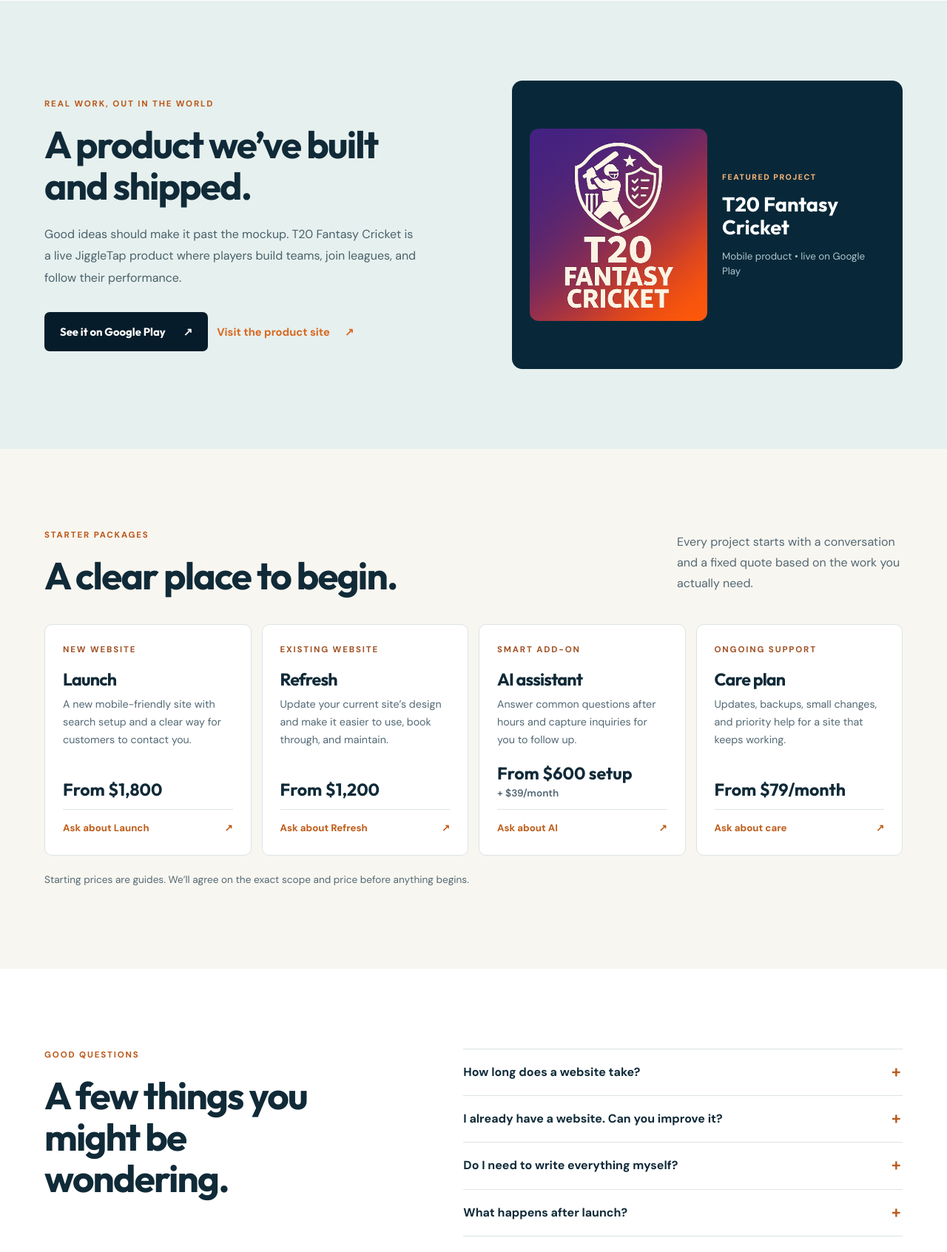
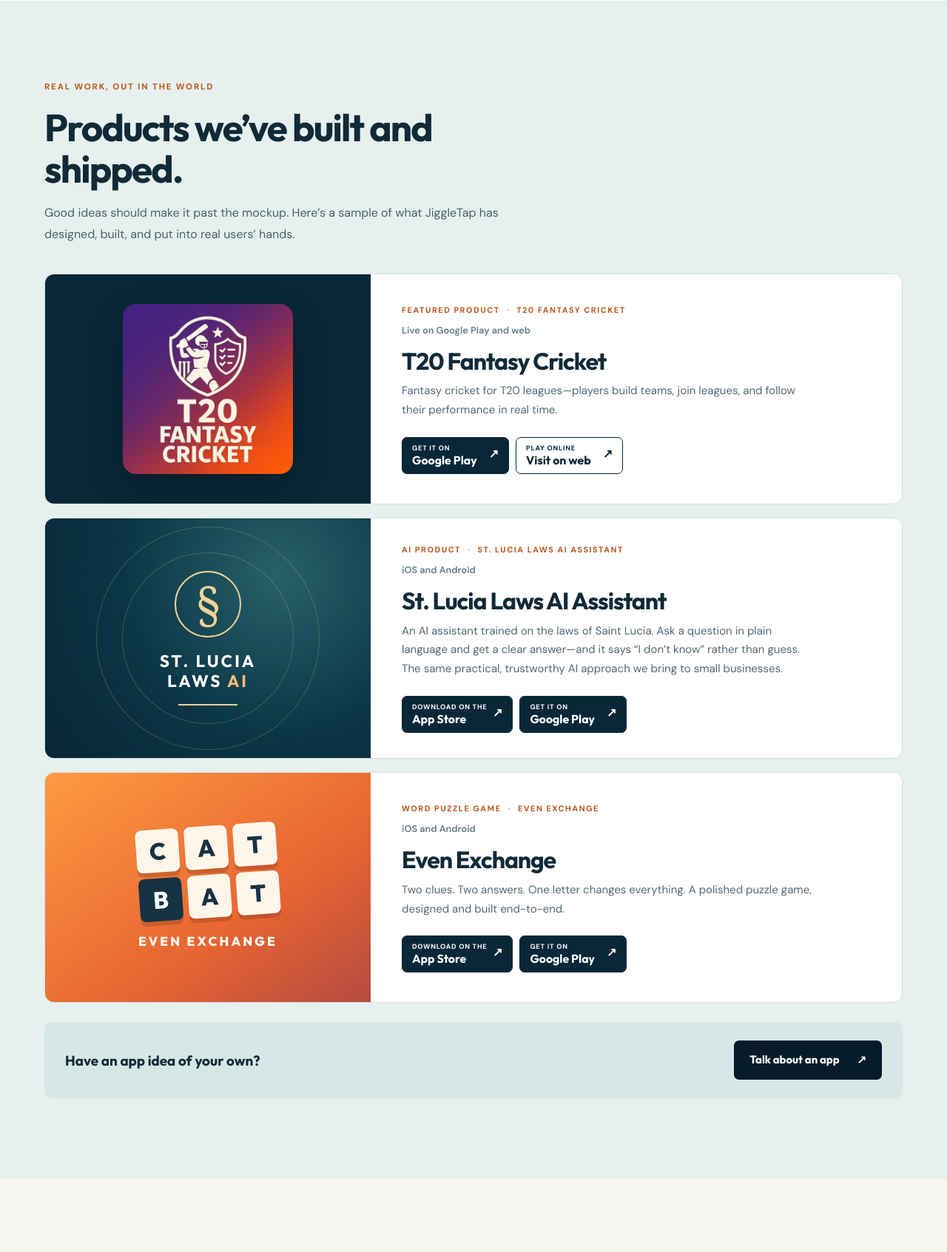
Before and after one commit to bajahranks/jiggletap, a PHP site: page / in a window 1280 px wide. Shown: the part 3182-4875 px from the top of the page at 74% size. Run offline with PHP 8.4, Linux system fonts and the light colour scheme.

Commit message:
Added additional products

```diff
--- a/css/home.css
+++ b/css/home.css
@@ -110,15 +110,42 @@ h1 em{font-style:normal;color:var(--orange)}
 .process-grid h3{margin:40px 0 12px}
 .process-grid p{color:var(--muted);font-size:.94rem}
 .work-section{background:#e6f0ee}
-.work-grid{display:grid;grid-template-columns:1fr 1fr;align-items:center;gap:9%}
-.work-copy h2{max-width:550px}
-.work-copy>p:not(.section-kicker){max-width:510px;color:#48616b;margin-top:22px;line-height:1.85}
-.work-art{min-height:390px;border-radius:14px;background:#082839;padding:24px;display:flex;align-items:center;gap:20px;color:#fff;overflow:hidden}
-.work-art img{width:50%;height:260px;object-fit:cover;object-position:center;border-radius:12px}
-.work-art div{display:flex;flex-direction:column;min-width:0}
-.work-art span{color:var(--orange-light);font-size:.66rem;letter-spacing:.15em;font-weight:700}
-.work-art strong{font:700 1.7rem/1.15 Outfit,sans-serif;margin:13px 0}
-.work-art small{color:#b0c6cf;line-height:1.5}
+.work-intro{max-width:710px;margin-bottom:38px}
+.work-intro>p:not(.section-kicker){max-width:640px;color:#48616b;margin-top:18px;line-height:1.8}
+.product-list{display:grid;gap:18px}
+.product-card{display:grid;grid-template-columns:38% 62%;min-height:310px;overflow:hidden;background:#fff;border:1px solid #d5e2e1;border-radius:13px}
+.product-visual{min-height:310px;display:flex;align-items:center;justify-content:center;position:relative;overflow:hidden}
+.cricket-visual{background:#082839}
+.cricket-visual img{width:min(65%,230px);aspect-ratio:1;object-fit:cover;border-radius:18px;box-shadow:0 18px 40px rgba(0,0,0,.26)}
+.laws-visual{background:radial-gradient(circle at 72% 24%,#28616a,#0b3545 54%,#082637);color:#fff;flex-direction:column}
+.laws-visual:before,.laws-visual:after{content:"";position:absolute;border:1px solid rgba(234,207,142,.22);border-radius:50%;width:300px;height:300px;transform:rotate(-20deg)}
+.laws-visual:after{width:230px;height:230px}
+.laws-symbol{z-index:1;display:grid;place-items:center;width:90px;height:90px;border:2px solid #eed398;border-radius:50%;color:#eed398;font:500 4rem Georgia,serif;line-height:1}
+.laws-art-title{z-index:1;margin-top:19px;font:700 1.42rem/1.15 Outfit,sans-serif;letter-spacing:.13em;text-align:center}
+.laws-art-title em{font-style:normal;color:#f3bc71}
+.laws-art-line{z-index:1;width:80px;height:2px;background:#eed398;margin-top:18px}
+.exchange-visual{background:linear-gradient(145deg,#ff9a40,#e76532 62%,#b64a40);flex-direction:column;gap:21px}
+.letter-rows{display:grid;gap:8px;transform:rotate(-4deg)}
+.letter-rows>div{display:flex;gap:8px}
+.letter-rows span{width:58px;height:58px;display:grid;place-items:center;border-radius:8px;background:#fff6e9;color:#163244;box-shadow:0 6px 0 rgba(77,31,19,.22);font:800 2rem Outfit,sans-serif}
+.letter-rows>div:last-child span:first-child{background:#163244;color:#fff}
+.exchange-art-title{color:#fffaf1;font:800 1.08rem Outfit,sans-serif;letter-spacing:.18em;text-align:center}
+.product-copy{display:flex;flex-direction:column;justify-content:center;padding:34px 42px}
+.product-tag{color:#b6561d;font-size:.68rem;font-weight:700;letter-spacing:.14em;line-height:1.5}
+.product-tag span{color:#8b9da4;padding-inline:5px}
+.product-platforms{color:#647c87;font-size:.8rem;font-weight:600;margin:9px 0 14px}
+.product-copy h3{font-size:clamp(1.65rem,2.5vw,2.2rem);margin-bottom:10px}
+.product-copy>p:not(.product-tag):not(.product-platforms){max-width:560px;color:var(--muted);font-size:.94rem;line-height:1.72}
+.store-links{display:flex;flex-wrap:wrap;gap:9px;margin-top:23px}
+.store-badge{position:relative;min-width:145px;min-height:50px;display:flex;flex-direction:column;justify-content:center;padding:7px 34px 7px 13px;border:1px solid #082839;border-radius:7px;background:#082839;color:#fff;text-decoration:none;line-height:1.15;transition:transform .2s,background .2s}
+.store-badge:hover{transform:translateY(-2px);background:#17445a}
+.store-badge span{font-size:.58rem;letter-spacing:.08em;font-weight:700}
+.store-badge strong{font:700 .99rem Outfit,sans-serif}
+.store-badge b{position:absolute;right:13px;top:13px;font-size:1rem}
+.store-badge-light{background:#fff;color:#082839}
+.store-badge-light:hover{background:#edf5f5}
+.work-cta{display:flex;align-items:center;justify-content:space-between;gap:20px;margin-top:26px;padding:25px 28px;border-radius:10px;background:#d6e8e5}
+.work-cta p{font:700 1.18rem Outfit,sans-serif}
 .pricing-section{background:var(--cream)}
 .price-card{display:flex;flex-direction:column;min-height:306px;padding:25px 24px;background:#fff;border:1px solid var(--line);border-radius:10px;transition:transform .2s,box-shadow .2s}
 .price-type{color:#a15124}
@@ -165,7 +192,7 @@ h1 em{font-style:normal;color:var(--orange)}
 .footer-main p{margin-top:17px;color:#abc0c9;font-size:.86rem;line-height:1.65}
 .footer-links{display:flex;align-items:flex-start;gap:24px;flex-wrap:wrap}
 .footer-bottom{border-top:1px solid rgba(255,255,255,.16);padding-top:20px;display:flex;justify-content:space-between;gap:20px;color:#9eb6c1;font-size:.75rem}
-@media(max-width:1000px){.nav-inner{gap:17px}.nav-links{gap:16px}.hero-grid{gap:2%}.service-grid,.pricing-grid{grid-template-columns:repeat(2,minmax(0,1fr))}.work-art{min-height:330px}.work-art img{height:220px}}
-@media(max-width:760px){.container{width:min(100% - 36px,570px)}.section{padding:72px 0}.nav-inner{min-height:68px;flex-wrap:wrap;padding:12px 0;gap:8px}.brand{font-size:1.35rem}.nav-links{order:3;width:100%;justify-content:space-between;gap:10px;overflow-x:auto;padding-top:8px}.nav-links a{font-size:.8rem;white-space:nowrap}.nav-cta{margin-left:auto;font-size:.78rem;padding:7px 9px;gap:5px}.hero-grid{grid-template-columns:1fr;padding-top:58px;padding-bottom:60px;gap:30px}.hero-visual{height:310px;max-width:420px;width:100%;margin-inline:auto}.visual-site{top:4%;left:5%;width:74%}.visual-site-body{padding:20px 22px 23px}.visual-site-body strong{font-size:1.45rem;margin:8px 0 17px}.visual-pill{margin-top:12px}.visual-message{width:215px;bottom:2%;right:0;padding:11px}.orbit-one{width:100%;height:270px}.orbit-two{height:290px}.who-grid,.ai-grid,.work-grid,.faq-grid,.contact-grid{grid-template-columns:1fr;gap:30px}.who-section{padding:54px 0}.section-heading{display:block}.section-heading>p{margin-top:18px;max-width:500px}.ai-intro{position:static}.process-grid{grid-template-columns:1fr;gap:12px}.process-grid article{padding:23px}.process-grid h3{margin-top:20px}.work-art{min-height:275px}.work-art img{height:200px}.contact-form{padding:25px}.footer-main,.footer-bottom{flex-direction:column}.footer-links{gap:15px 23px}}
-@media(max-width:480px){h1{font-size:clamp(2.8rem,12vw,3.5rem)}.hero-lead{font-size:1rem}.hero-actions{align-items:stretch}.hero-actions .button{width:100%}.service-grid,.pricing-grid{grid-template-columns:1fr}.service-card{min-height:260px}.price-card{min-height:270px}.form-row{grid-template-columns:1fr;gap:0}.work-art{gap:10px;padding:15px}.work-art img{width:48%;height:170px}.work-art strong{font-size:1.25rem}.work-links{align-items:flex-start;flex-direction:column}.work-links .button{width:100%}.footer-links{display:grid;grid-template-columns:repeat(2,1fr)}}
+@media(max-width:1000px){.nav-inner{gap:17px}.nav-links{gap:16px}.hero-grid{gap:2%}.service-grid,.pricing-grid{grid-template-columns:repeat(2,minmax(0,1fr))}.product-copy{padding:27px 29px}}
+@media(max-width:760px){.container{width:min(100% - 36px,570px)}.section{padding:72px 0}.nav-inner{min-height:68px;flex-wrap:wrap;padding:12px 0;gap:8px}.brand{font-size:1.35rem}.nav-links{order:3;width:100%;justify-content:space-between;gap:10px;overflow-x:auto;padding-top:8px}.nav-links a{font-size:.8rem;white-space:nowrap}.nav-cta{margin-left:auto;font-size:.78rem;padding:7px 9px;gap:5px}.hero-grid{grid-template-columns:1fr;padding-top:58px;padding-bottom:60px;gap:30px}.hero-visual{height:310px;max-width:420px;width:100%;margin-inline:auto}.visual-site{top:4%;left:5%;width:74%}.visual-site-body{padding:20px 22px 23px}.visual-site-body strong{font-size:1.45rem;margin:8px 0 17px}.visual-pill{margin-top:12px}.visual-message{width:215px;bottom:2%;right:0;padding:11px}.orbit-one{width:100%;height:270px}.orbit-two{height:290px}.who-grid,.ai-grid,.faq-grid,.contact-grid{grid-template-columns:1fr;gap:30px}.who-section{padding:54px 0}.section-heading{display:block}.section-heading>p{margin-top:18px;max-width:500px}.ai-intro{position:static}.process-grid{grid-template-columns:1fr;gap:12px}.process-grid article{padding:23px}.process-grid h3{margin-top:20px}.product-card{grid-template-columns:1fr}.product-visual{min-height:225px}.cricket-visual img{width:155px}.product-copy{padding:27px}.work-cta{align-items:flex-start;flex-direction:column}.contact-form{padding:25px}.footer-main,.footer-bottom{flex-direction:column}.footer-links{gap:15px 23px}}
+@media(max-width:480px){h1{font-size:clamp(2.8rem,12vw,3.5rem)}.hero-lead{font-size:1rem}.hero-actions{align-items:stretch}.hero-actions .button{width:100%}.service-grid,.pricing-grid{grid-template-columns:1fr}.service-card{min-height:260px}.price-card{min-height:270px}.form-row{grid-template-columns:1fr;gap:0}.product-copy{padding:24px 20px}.product-tag{font-size:.61rem}.store-badge{min-width:135px}.letter-rows span{width:48px;height:48px}.work-cta .button{width:100%}.footer-links{display:grid;grid-template-columns:repeat(2,1fr)}}
 @media(prefers-reduced-motion:reduce){html{scroll-behavior:auto}*,*:before,*:after{transition-duration:.01ms!important;animation-duration:.01ms!important}}
--- a/index.html
+++ b/index.html
@@ -77,9 +77,23 @@
       </div>
     </div></section>
 
-    <section class="section work-section" id="work" aria-labelledby="work-title"><div class="container work-grid">
-      <div class="work-copy"><p class="section-kicker">REAL WORK, OUT IN THE WORLD</p><h2 id="work-title">A product we’ve built and shipped.</h2><p>Good ideas should make it past the mockup. T20 Fantasy Cricket is a live JiggleTap product where players build teams, join leagues, and follow their performance.</p><div class="work-links"><a class="button button-dark" href="https://play.google.com/store/apps/details?id=com.jiggletap.t20fantasycricket" target="_blank" rel="noopener noreferrer">See it on Google Play <span aria-hidden="true">↗</span></a><a class="text-link" href="https://www.t20fantasycricket.com/" target="_blank" rel="noopener noreferrer">Visit the product site <span aria-hidden="true">↗</span></a></div></div>
-      <div class="work-art"><img src="images/t20-fantasy-cricket-logo.png" alt="T20 Fantasy Cricket app logo" loading="lazy"><div><span>FEATURED PROJECT</span><strong>T20 Fantasy Cricket</strong><small>Mobile product • live on Google Play</small></div></div>
+    <section class="section work-section" id="work" aria-labelledby="work-title"><div class="container">
+      <div class="work-intro"><p class="section-kicker">REAL WORK, OUT IN THE WORLD</p><h2 id="work-title">Products we’ve built and shipped.</h2><p>Good ideas should make it past the mockup. Here’s a sample of what JiggleTap has designed, built, and put into real users’ hands.</p></div>
+      <div class="product-list">
+        <article class="product-card">
+          <div class="product-visual cricket-visual"><img src="images/t20-fantasy-cricket-logo.png" alt="T20 Fantasy Cricket app logo" loading="lazy"></div>
+          <div class="product-copy"><p class="product-tag">FEATURED PRODUCT <span>·</span> T20 FANTASY CRICKET</p><p class="product-platforms">Live on Google Play and web</p><h3>T20 Fantasy Cricket</h3><p>Fantasy cricket for T20 leagues—players build teams, join leagues, and follow their performance in real time.</p><div class="store-links"><a class="store-badge" href="https://play.google.com/store/apps/details?id=com.jiggletap.t20fantasycricket" target="_blank" rel="noopener noreferrer"><span>GET IT ON</span><strong>Google Play</strong><b aria-hidden="true">↗</b></a><a class="store-badge store-badge-light" href="https://play.t20fantasycricket.com/" target="_blank" rel="noopener noreferrer"><span>PLAY ONLINE</span><strong>Visit on web</strong><b aria-hidden="true">↗</b></a></div></div>
+        </article>
+        <article class="product-card">
+          <div class="product-visual laws-visual" aria-label="St. Lucia Laws AI Assistant product artwork"><span class="laws-symbol" aria-hidden="true">§</span><span class="laws-art-title" aria-hidden="true">ST. LUCIA<br>LAWS <em>AI</em></span><span class="laws-art-line" aria-hidden="true"></span></div>
+          <div class="product-copy"><p class="product-tag">AI PRODUCT <span>·</span> ST. LUCIA LAWS AI ASSISTANT</p><p class="product-platforms">iOS and Android</p><h3>St. Lucia Laws AI Assistant</h3><p>An AI assistant trained on the laws of Saint Lucia. Ask a question in plain language and get a clear answer—and it says “I don’t know” rather than guess. The same practical, trustworthy AI approach we bring to small businesses.</p><div class="store-links"><a class="store-badge" href="https://apps.apple.com/us/app/st-lucia-laws-ai-assistant/id6743010008" target="_blank" rel="noopener noreferrer"><span>DOWNLOAD ON THE</span><strong>App Store</strong><b aria-hidden="true">↗</b></a><a class="store-badge" href="https://play.google.com/store/apps/details?id=com.supabase.stlucialawsaiassistant" target="_blank" rel="noopener noreferrer"><span>GET IT ON</span><strong>Google Play</strong><b aria-hidden="true">↗</b></a></div></div>
+        </article>
+        <article class="product-card">
+          <div class="product-visual exchange-visual" aria-label="Even Exchange word puzzle artwork"><div class="letter-rows" aria-hidden="true"><div><span>C</span><span>A</span><span>T</span></div><div><span>B</span><span>A</span><span>T</span></div></div><span class="exchange-art-title" aria-hidden="true">EVEN EXCHANGE</span></div>
+          <div class="product-copy"><p class="product-tag">WORD PUZZLE GAME <span>·</span> EVEN EXCHANGE</p><p class="product-platforms">iOS and Android</p><h3>Even Exchange</h3><p>Two clues. Two answers. One letter changes everything. A polished puzzle game, designed and built end-to-end.</p><div class="store-links"><a class="store-badge" href="https://apps.apple.com/us/app/even-exchange/id6754270786" target="_blank" rel="noopener noreferrer"><span>DOWNLOAD ON THE</span><strong>App Store</strong><b aria-hidden="true">↗</b></a><a class="store-badge" href="https://play.google.com/store/apps/details?id=com.jiggletap.evenexchange" target="_blank" rel="noopener noreferrer"><span>GET IT ON</span><strong>Google Play</strong><b aria-hidden="true">↗</b></a></div></div>
+        </article>
+      </div>
+      <div class="work-cta"><p>Have an app idea of your own?</p><a class="button button-dark" href="#contact">Talk about an app <span aria-hidden="true">↗</span></a></div>
     </div></section>
 
     <section class="section pricing-section" id="pricing" aria-labelledby="pricing-title"><div class="container">
```
